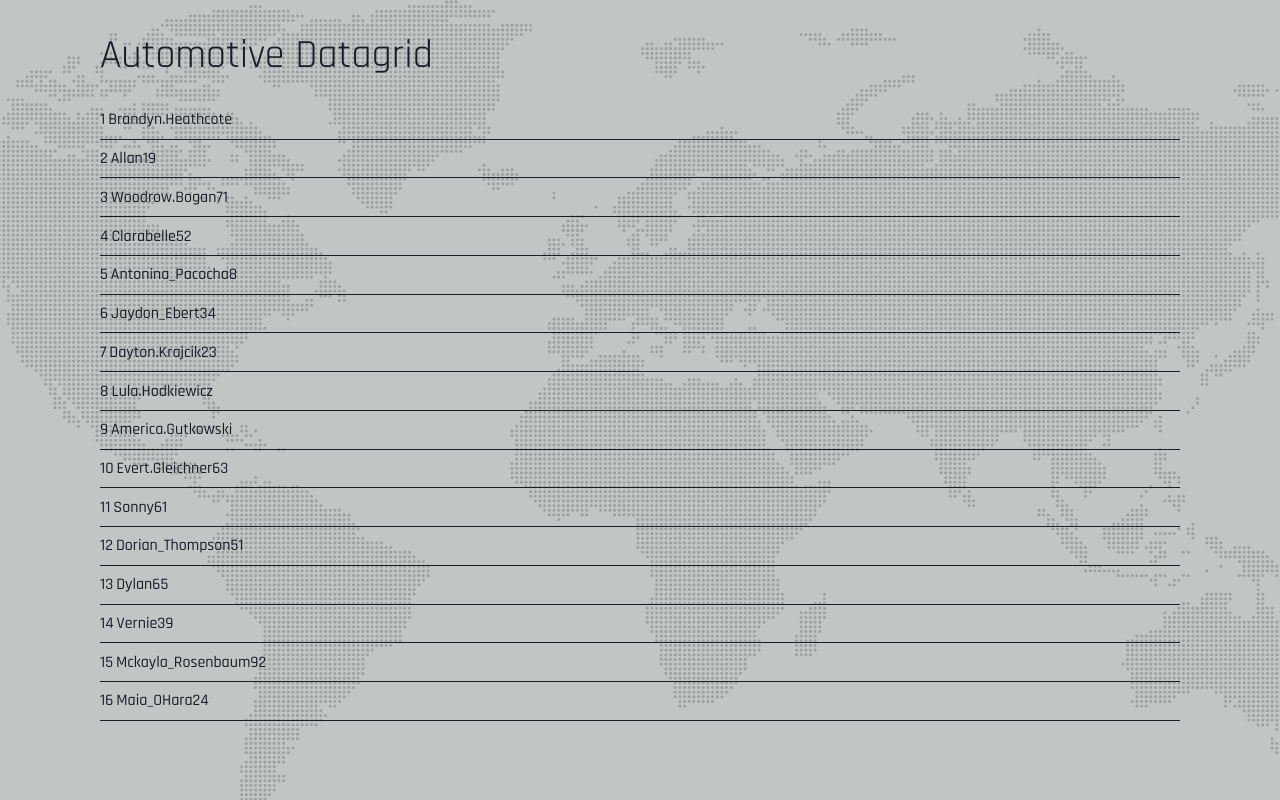
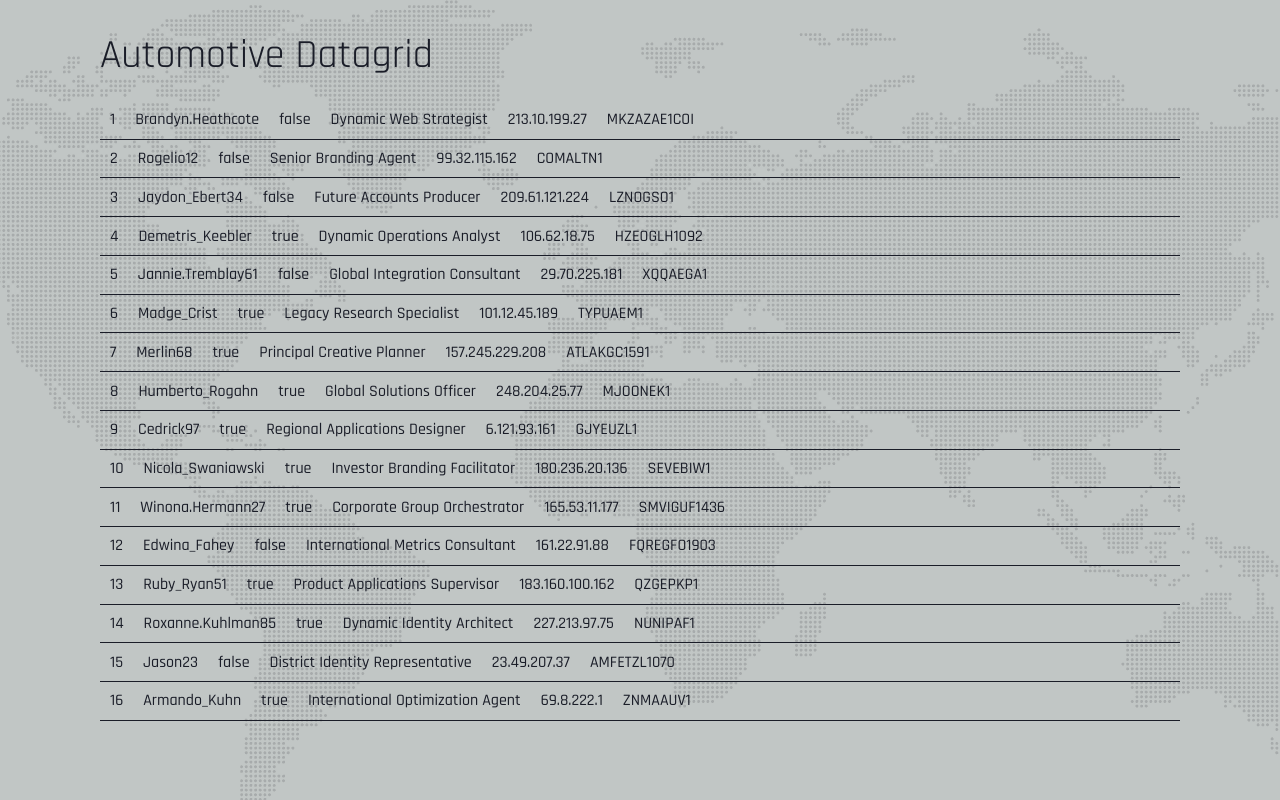
Before and after one commit to Victoria-Butrym/datagrid, a React (Create React App) app in the folder datagrid/: page / in a window 1280 px wide. Built offline with nearby package versions, Linux system fonts and the light colour scheme.

Commit message:
feat: setup base data

```diff
--- a/datagrid/src/App.css
+++ b/datagrid/src/App.css
@@ -47,7 +47,9 @@
 
 .row-item:hover {
   cursor: pointer;
-  background-color: #dee0e077;
+  /* background-color: #dee0e071; */
+  background-color: #5b0b0d;
+  color: #fff;
   transition: 0.2s;
 }
 
--- a/datagrid/src/App.js
+++ b/datagrid/src/App.js
@@ -15,7 +15,11 @@ class App extends Component {
       const user = {
         name: Faker.internet.userName(),
         email: Faker.internet.email(),
+        ip: Faker.internet.ip(),
         id: Faker.random.number(),
+        jobTitle: Faker.name.jobTitle(),
+        finance: Faker.finance.bic(),
+        boolean: `${Faker.random.boolean()}`,
         position: i + 1
       };
       this.setState(prevState => ({
--- a/datagrid/src/components/Table/table.js
+++ b/datagrid/src/components/Table/table.js
@@ -7,8 +7,12 @@ const Table = ({ data }) => {
         <ul className="rows">
           {data.map(user => (
             <li key={user.id} className="row-item">
-              <span style={{ marginRight: ".3rem" }}>{user.position}</span>
-              {user.name}
+              <span style={{ margin: "0 1rem" }}>{user.position}</span>
+              <span style={{ margin: "0 1rem" }}>{user.name}</span>
+              <span style={{ margin: "0 1rem" }}>{user.boolean}</span>
+              <span style={{ margin: "0 1rem" }}>{user.jobTitle}</span>
+              <span style={{ margin: "0 1rem" }}>{user.ip}</span>
+              <span style={{ margin: "0 1rem" }}>{user.finance}</span>
             </li>
           ))}
         </ul>
```
Also changed, not shown: datagrid/src/assets/dotstransparent.png.
